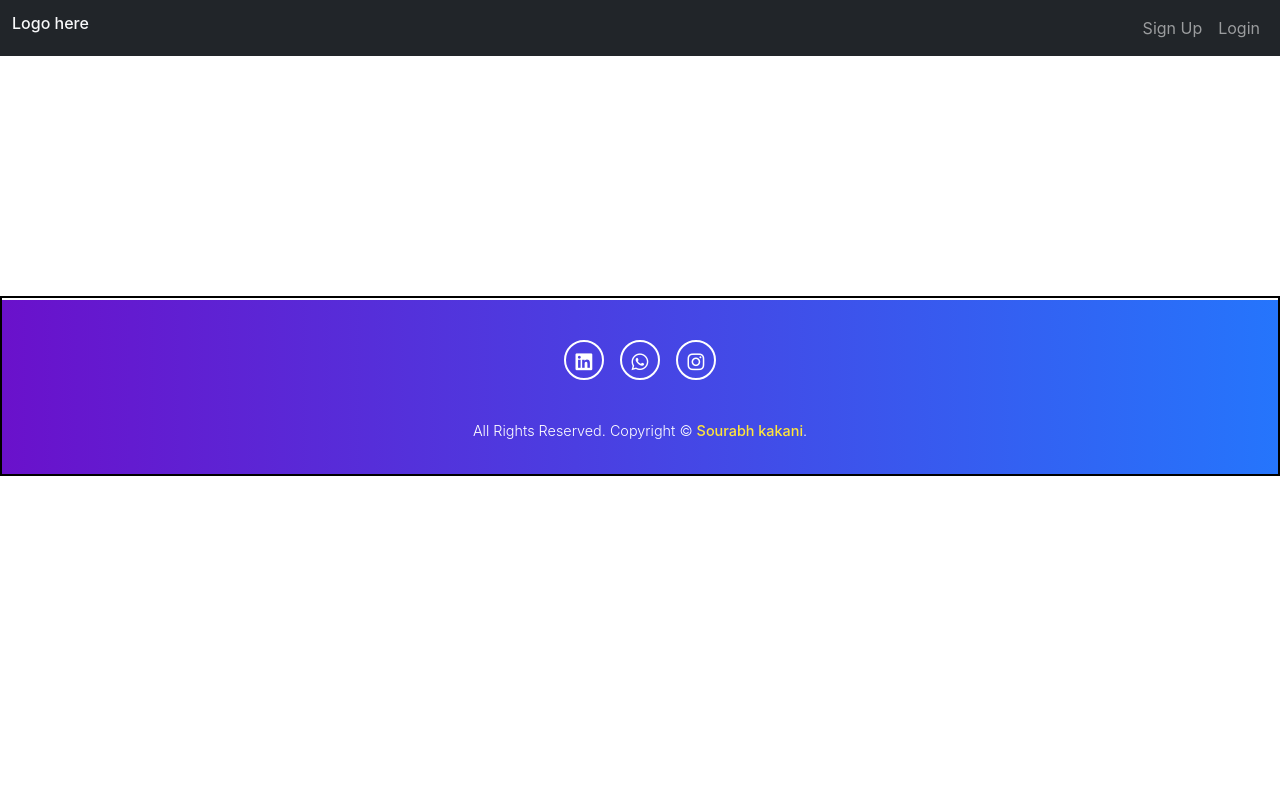
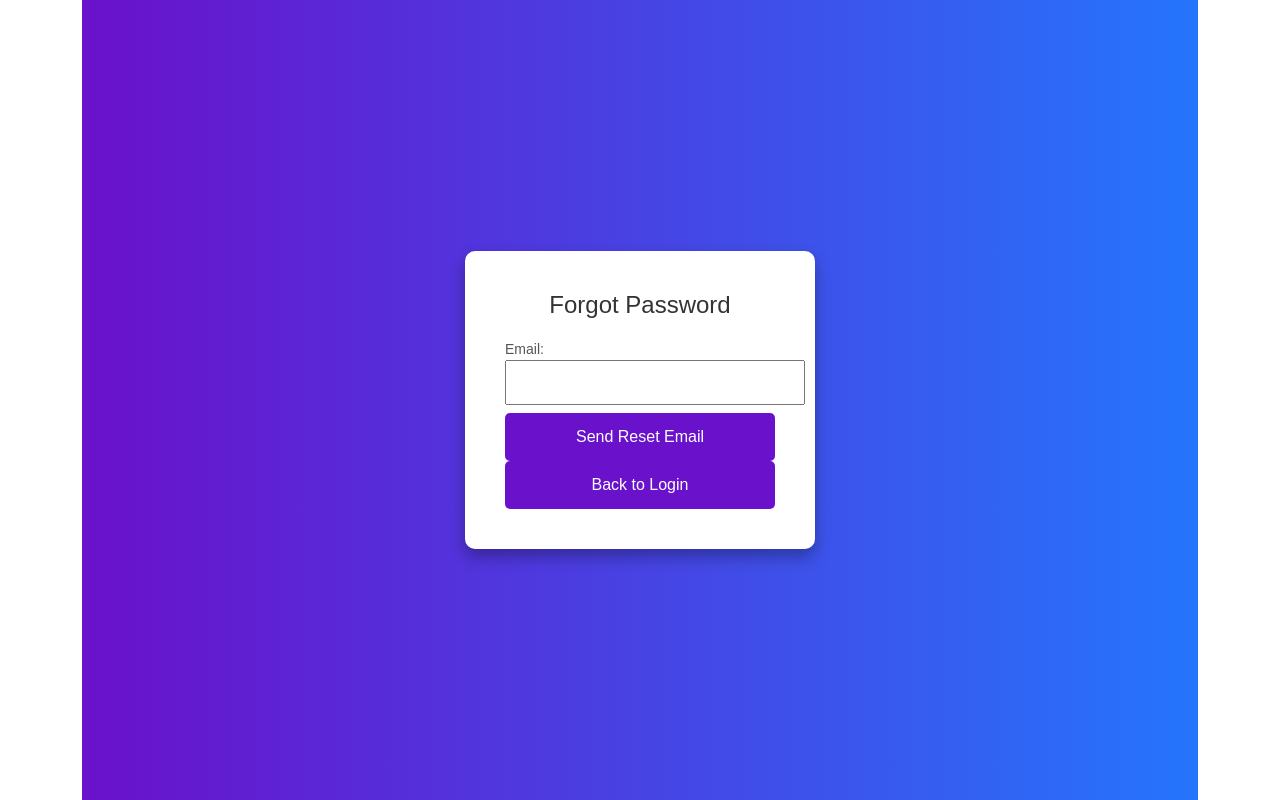
Before and after one commit to SourabhK08/client, a React (Create React App) app: page /forgot-password in a window 1280 px wide. Built offline with nearby package versions, Linux system fonts and the light colour scheme.

Commit message:
updated reset password and forgot password

```diff
--- a/src/App.js
+++ b/src/App.js
@@ -12,6 +12,8 @@ import SignUpForm from "./components/SignUpForm";
 import Login from "./components/Login";
 import VideoUploader from "./components/VideoUploader";
 import QuestionGenerator from "./components/QuestionGenerator";
+import ForgotPassword from "./components/ForgotPassword";
+import ResetPassword from "./components/ResetPassword"; // Import the ResetPassword component
 import PrivateRoute from "./components/PrivateRoute";
 
 function App() {
@@ -26,9 +28,12 @@ function App() {
     return () => clearTimeout(timer);
   }, []);
 
-  // Check if the current route is login or sign-up
+  // Check if the current route is login, sign-up, or forgot password
   const isAuthPage =
-    location.pathname === "/login" || location.pathname === "/sign-up";
+    location.pathname === "/login" ||
+    location.pathname === "/sign-up" ||
+    location.pathname === "/forgot-password" ||
+    location.pathname === "/reset-password"; // Include reset-password as an auth page
 
   return (
     <>
@@ -46,7 +51,7 @@ function App() {
       ) : (
         <>
           {!isAuthPage && <NavBar />}{" "}
-          {/* Render NavBar only if not on login or sign-up page */}
+          {/* Render NavBar only if not on login, sign-up, or forgot-password/reset-password page */}
           <Routes>
             <Route
               path="/about"
@@ -89,6 +94,22 @@ function App() {
               }
             />
             <Route
+              path="/forgot-password"
+              element={
+                <Container>
+                  <ForgotPassword />
+                </Container>
+              }
+            />
+            <Route
+              path="/reset-password"
+              element={
+                <Container>
+                  <ResetPassword /> {/* Render ResetPassword directly */}
+                </Container>
+              }
+            />
+            <Route
               path="/video"
               element={
                 <PrivateRoute>
@@ -110,7 +131,7 @@ function App() {
             />
           </Routes>
           {!isAuthPage && <Footer />}{" "}
-          {/* Render Footer only if not on login or sign-up page */}
+          {/* Render Footer only if not on login, sign-up, or forgot-password/reset-password page */}
         </>
       )}
     </>
--- /dev/null
+++ b/src/components/ForgotPassword.jsx
@@ -0,0 +1,59 @@
+import React, { useState } from "react";
+import { auth } from "../firebase"; // Ensure this path is correct
+import { sendPasswordResetEmail } from "firebase/auth";
+import { ToastContainer, toast } from "react-toastify";
+import "react-toastify/dist/ReactToastify.css";
+import { useNavigate } from "react-router-dom";
+
+const ForgotPassword = () => {
+  const [email, setEmail] = useState("");
+  const navigate = useNavigate();
+
+  const handleSubmit = async (e) => {
+    e.preventDefault();
+
+    try {
+      await sendPasswordResetEmail(auth, email, {
+        url: "http://localhost:3000/reset-password", // Your custom reset URL
+        handleCodeInApp: true,
+      });
+      toast.success(
+        "Password reset email sent successfully! Check your inbox."
+      );
+      setEmail("");
+
+      setTimeout(() => {
+        navigate("/login");
+      }, 2000);
+    } catch (error) {
+      toast.error("Failed to send password reset email. Please try again.");
+      console.error(error);
+    }
+  };
+
+  return (
+    <div className="signup-container">
+      <form className="signup-form" onSubmit={handleSubmit}>
+        <h2>Forgot Password</h2>
+        <label htmlFor="email">
+          Email:
+          <input
+            type="email"
+            name="email"
+            id="email"
+            value={email}
+            onChange={(e) => setEmail(e.target.value)}
+            required
+          />
+        </label>
+        <button type="submit">Send Reset Email</button>
+        <button type="button" onClick={() => navigate("/login")}>
+          Back to Login
+        </button>
+      </form>
+      <ToastContainer />
+    </div>
+  );
+};
+
+export default ForgotPassword;
--- a/src/components/Login.jsx
+++ b/src/components/Login.jsx
@@ -1,3 +1,4 @@
+// Login.js
 import React, { useState } from "react";
 import "../App.css";
 import { Link, useNavigate } from "react-router-dom";
@@ -6,12 +7,12 @@ import { signInWithEmailAndPassword } from "firebase/auth";
 import { ToastContainer, toast } from "react-toastify";
 import "react-toastify/dist/ReactToastify.css";
 import axios from "axios";
-import { FaEye, FaEyeSlash } from "react-icons/fa"; // Import eye icons
+import { FaEye, FaEyeSlash } from "react-icons/fa";
 
 function Login() {
   const [email, setEmail] = useState("");
   const [password, setPassword] = useState("");
-  const [showPassword, setShowPassword] = useState(false); // State to toggle password visibility
+  const [showPassword, setShowPassword] = useState(false);
   const navigate = useNavigate();
 
   const validateEmail = (email) => {
@@ -55,7 +56,6 @@ function Login() {
       }, 2000);
     } catch (err) {
       console.error("Login error:", err);
-
       switch (err.code) {
         case "auth/user-not-found":
           toast.error("No account found with this email. Please sign up.");
@@ -116,6 +116,9 @@ function Login() {
         <p>
           Don't have an account? <Link to="/sign-up">Register</Link>
         </p>
+        <p>
+          <Link to="/forgot-password">Forgot Password?</Link>
+        </p>
       </form>
 
       <ToastContainer />
--- /dev/null
+++ b/src/components/ResetPassword.jsx
@@ -0,0 +1,61 @@
+import React, { useState } from "react";
+import { auth } from "../firebase";
+import { confirmPasswordReset } from "firebase/auth";
+import { useNavigate, useLocation } from "react-router-dom";
+import { ToastContainer, toast } from "react-toastify";
+import "react-toastify/dist/ReactToastify.css";
+
+const ResetPassword = () => {
+  const [password, setPassword] = useState("");
+  const navigate = useNavigate();
+  const location = useLocation();
+
+  // Extract the oobCode from the query string
+  const queryParams = new URLSearchParams(location.search);
+  const oobCode = queryParams.get("oobCode");
+
+  const handleSubmit = async (e) => {
+    e.preventDefault();
+    if (!oobCode) {
+      toast.error("Invalid or expired action code.");
+      return;
+    }
+
+    try {
+      console.log("Attempting to reset password..."); // Debug line
+      await confirmPasswordReset(auth, oobCode, password);
+      toast.success("Password has been reset successfully!");
+      console.log("Password reset successful!"); // Debug line
+
+      setTimeout(() => {
+        navigate("/login");
+      }, 2000);
+    } catch (error) {
+      console.error("Error resetting password:", error);
+      toast.error("Failed to reset password. Please try again.");
+    }
+  };
+
+  return (
+    <div className="reset-password-container">
+      <form className="reset-password-form" onSubmit={handleSubmit}>
+        <h2>Reset Password</h2>
+        <label htmlFor="password">
+          New Password:
+          <input
+            type="password"
+            name="password"
+            id="password"
+            value={password}
+            onChange={(e) => setPassword(e.target.value)}
+            required
+          />
+        </label>
+        <button type="submit">Reset Password</button>
+      </form>
+      <ToastContainer />
+    </div>
+  );
+};
+
+export default ResetPassword;
```
